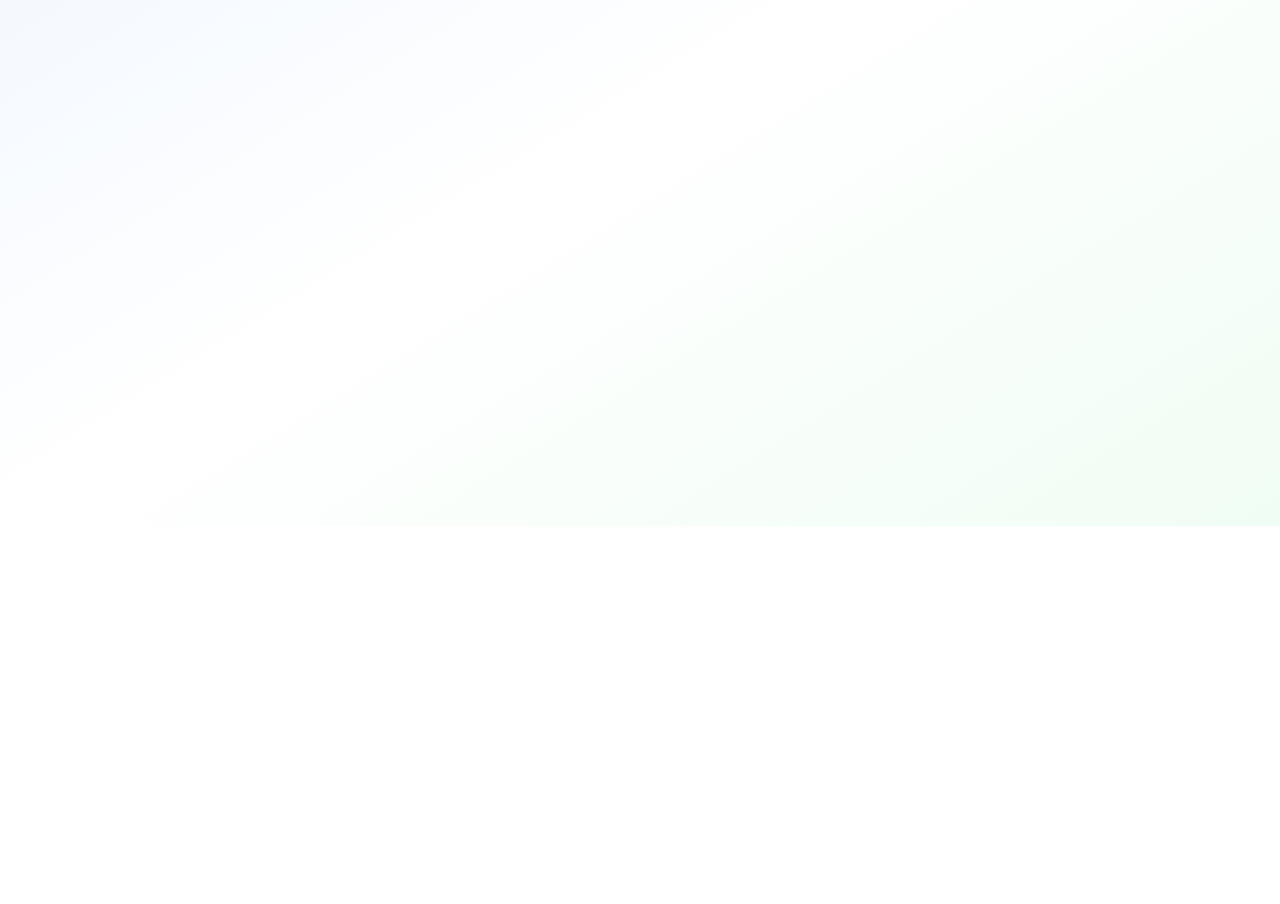
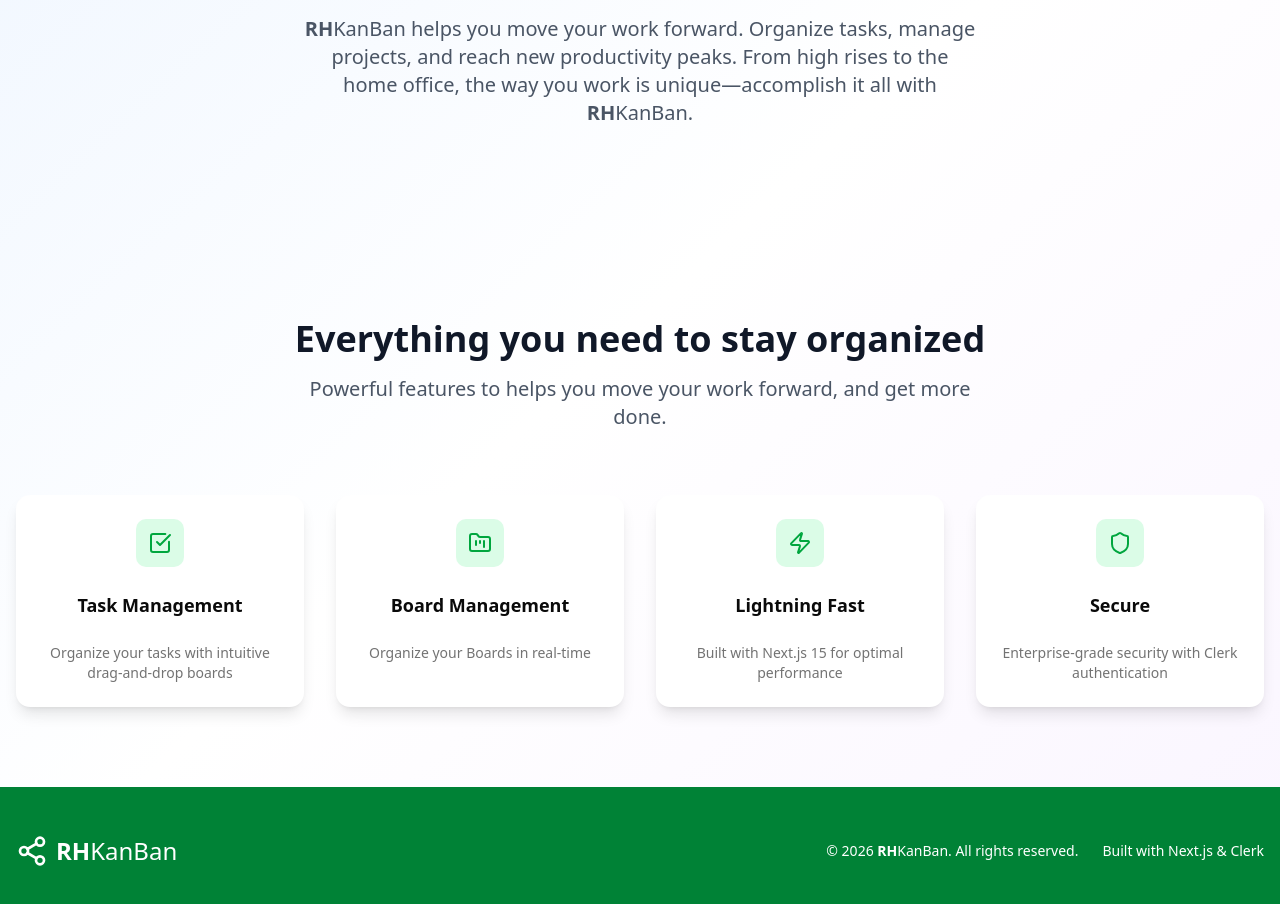
Before and after one commit to rezaHosseini98/kanban-board, a Next.js app: page / in a window 1280 px wide. Shown: the part 274-1178 px from the top of the page. Before the commit the page ends 800 px from the top, so only its background shows below. Built offline with nearby package versions, Linux system fonts and the light colour scheme; no server answers.

Commit message:
feat: add filter to tasks

```diff
--- a/app/boards/[id]/page.tsx
+++ b/app/boards/[id]/page.tsx
@@ -356,7 +356,12 @@
 
   const [filters, setFilters] = useState({
     priority: [] as string[],
-    assignee: [] as string[],
+    assignee: "" as string,
+    dueDate: null as string | null,
+  });
+  const [tempFilters, setTempFilters] = useState({
+    priority: [] as string[],
+    assignee: "" as string,
     dueDate: null as string | null,
   });
   const sensors = useSensors(
@@ -367,23 +372,32 @@
     }),
   );
   // ---Filtering functions--
-  function handleFilterChange(
+  function handleOpenFilter() {
+    setTempFilters({ ...filters });
+    setIsFilterOpen(true);
+  }
+  function handleTempFilterChange(
     type: "priority" | "assignee" | "dueDate",
     value: string | string[] | null,
   ) {
-    setFilters((prev) => ({
+    setTempFilters((prev) => ({
       ...prev,
       [type]: value,
     }));
   }
-
+  function applyFilters() {
+    setFilters({ ...tempFilters });
+    setIsFilterOpen(false);
+  }
   function clearFilter() {
+    const emptyFilters = {
+      priority: [] as string[],
+      assignee: "" as string,
+      dueDate: null as string | null,
+    };
+    setFilters(emptyFilters);
+    setTempFilters(emptyFilters);
     setIsFilterOpen(false);
-    setFilters({
-      priority: [] as string[],
-      assignee: [] as string[],
-      dueDate: null as string | null,
-    });
   }
 
   async function handleUpdateBoard(e: React.FormEvent) {
@@ -577,20 +591,34 @@
   const filteredColumns = columns.map((column) => ({
     ...column,
     tasks: column.tasks.filter((task) => {
-      // Filter by priority
       if (
         filters.priority.length > 0 &&
         !filters.priority.includes(task.priority)
       ) {
         return false;
       }
+
+      if (filters.assignee.trim() !== "") {
+        if (!task.assignee) return false;
+        if (
+          !task.assignee
+            .toLowerCase()
+            .includes(filters.assignee.toLowerCase().trim())
+        ) {
+          return false;
+        }
+      }
+
       if (filters.dueDate && task.due_date) {
         const taskDate = new Date(task.due_date).toDateString();
         const filterDate = new Date(filters.dueDate).toDateString();
         if (taskDate !== filterDate) {
           return false;
         }
+      } else if (filters.dueDate && !task.due_date) {
+        return false;
       }
+
       return true;
     }),
   }));
@@ -606,11 +634,23 @@
             setIsEditingTitle(true);
           }}
           onFilterClick={() => setIsFilterOpen(true)}
-          filterCount={Object.values(filters).reduce(
-            (count, v) =>
-              count + (Array.isArray(v) ? v.length : v !== null ? 1 : 0),
-            0,
-          )}
+          filterCount={Object.values(filters).reduce((count, v) => {
+            if (Array.isArray(v)) {
+              return count + v.length;
+            }
+            if (typeof v === "string" && v.trim() !== "") {
+              return count + 1;
+            }
+            if (
+              v !== null &&
+              v !== undefined &&
+              typeof v !== "string" &&
+              !Array.isArray(v)
+            ) {
+              return count + 1;
+            }
+            return count;
+          }, 0)}
         />
 
         {/* ---------Edit Title/TitleColor----------- */}
@@ -704,16 +744,16 @@
                   {["low", "medium", "high"].map((priority, key) => (
                     <Button
                       onClick={() => {
-                        const newPriorities = filters.priority.includes(
+                        const newPriorities = tempFilters.priority.includes(
                           priority,
                         )
-                          ? filters.priority.filter((p) => p !== priority)
-                          : [...filters.priority, priority];
-                        handleFilterChange("priority", newPriorities);
+                          ? tempFilters.priority.filter((p) => p !== priority)
+                          : [...tempFilters.priority, priority];
+                        handleTempFilterChange("priority", newPriorities);
                       }}
                       key={key}
                       variant={
-                        filters.priority.includes(priority)
+                        tempFilters.priority.includes(priority)
                           ? "default"
                           : "outline"
                       }
@@ -724,23 +764,24 @@
                   ))}
                 </div>
               </div>
-              {/* <div className="space-y-2">
-              <Label>Assignee</Label>
-              <div className="flex flex-wrap gap-2">
-                {["low", "medium", "high"].map((priority, key) => (
-                  <Button key={key} variant={"outline"} size="sm">
-                    {priority.charAt(0).toUpperCase() + priority.slice(1)}
-                  </Button>
-                ))}
+              <div className="space-y-2">
+                <Label htmlFor="filterAssignee">Assignee</Label>
+                <Input
+                  id="filterAssignee"
+                  placeholder="Filter by assignee name..."
+                  value={tempFilters.assignee}
+                  onChange={(e) =>
+                    handleTempFilterChange("assignee", e.target.value)
+                  }
+                />
               </div>
-            </div> */}
               <div className="space-y-2">
                 <Label>due Date</Label>
                 <Input
                   type="date"
-                  value={filters.dueDate || ""}
+                  value={tempFilters.dueDate || ""}
                   onChange={(e) =>
-                    handleFilterChange("dueDate", e.target.value || null)
+                    handleTempFilterChange("dueDate", e.target.value || null)
                   }
                 />
               </div>
@@ -757,7 +798,7 @@
                 <Button
                   type="button"
                   className="cursor-pointer"
-                  onClick={() => setIsFilterOpen(false)}
+                  onClick={applyFilters}
                 >
                   Apply Filter
                 </Button>
--- a/app/page.tsx
+++ b/app/page.tsx
@@ -1,9 +1,114 @@
+"use client";
+
+import {
+  Card,
+  CardContent,
+  CardDescription,
+  CardHeader,
+  CardTitle,
+} from "@/components/ui/card";
+import { CheckSquare, FolderKanban, Zap, Shield, Share2 } from "lucide-react";
 import Navbar from "@/components/Navbar";
 
-export default function Home() {
+export default function HomePage() {
+  const features = [
+    {
+      icon: CheckSquare,
+      title: "Task Management",
+      description: "Organize your tasks with intuitive drag-and-drop boards",
+    },
+    {
+      icon: FolderKanban,
+      title: "Board Management",
+      description: "Organize your Boards  in real-time",
+    },
+    {
+      icon: Zap,
+      title: "Lightning Fast",
+      description: "Built with Next.js 15 for optimal performance",
+    },
+    {
+      icon: Shield,
+      title: "Secure",
+      description: "Enterprise-grade security with Clerk authentication",
+    },
+  ];
+
   return (
-    <div className="min-h-screen bg-linear-to-br from-blue-50 via-white to-green-50">
+    <div className="min-h-screen bg-gradient-to-br from-blue-50 via-white to-purple-50">
       <Navbar />
+
+      {/* Hero Section */}
+      <section className="container mx-auto px-4 py-20 text-center">
+        <div className="max-w-4xl mx-auto">
+          <h1 className="text-5xl md:text-6xl font-bold text-gray-900 mb-6">
+            Organize work and life,{" "}
+            <span className="text-green-600">finally.</span>
+          </h1>
+          <p className="text-xl text-gray-600 mb-8 max-w-2xl mx-auto">
+            <span className="font-bold">RH</span>KanBan helps you move your work
+            forward. Organize tasks, manage projects, and reach new productivity
+            peaks. From high rises to the home office, the way you work is
+            unique—accomplish it all with <span className="font-bold">RH</span>
+            KanBan.
+          </p>
+        </div>
+      </section>
+
+      {/* Features Section */}
+      <section className="container mx-auto px-4 py-20">
+        <div className="text-center mb-16">
+          <h2 className="text-3xl md:text-4xl font-bold text-gray-900 mb-4">
+            Everything you need to stay organized
+          </h2>
+          <p className="text-xl text-gray-600 max-w-2xl mx-auto">
+            Powerful features to helps you move your work forward, and get more
+            done.
+          </p>
+        </div>
+
+        <div className="grid md:grid-cols-2 lg:grid-cols-4 gap-8">
+          {features.map((feature, index) => (
+            <Card
+              key={index}
+              className="border-0 shadow-lg hover:shadow-xl transition-shadow"
+            >
+              <CardHeader className="text-center">
+                <div className="mx-auto w-12 h-12 bg-green-100 rounded-lg flex items-center justify-center mb-4">
+                  <feature.icon className="h-6 w-6 text-green-600" />
+                </div>
+                <CardTitle className="text-lg">{feature.title}</CardTitle>
+              </CardHeader>
+              <CardContent>
+                <CardDescription className="text-center">
+                  {feature.description}
+                </CardDescription>
+              </CardContent>
+            </Card>
+          ))}
+        </div>
+      </section>
+
+      {/* Footer */}
+      <footer className="bg-green-700 text-white py-12">
+        <div className="container mx-auto px-4">
+          <div className="flex flex-col md:flex-row justify-between items-center">
+            <div className="flex items-center space-x-2 mb-4 md:mb-0">
+              <Share2 className="h-6 w-6 sm:h-8 sm:w-8" />
+              <span className="text-xl sm:text-2xl  ">
+                <span className="font-bold">RH</span>KanBan
+              </span>
+            </div>
+            <div className="flex items-center space-x-6 text-sm ">
+              <span>
+                © 2026 <span className="font-bold">RH</span>KanBan. All rights
+                reserved.
+              </span>
+              <span>Built with Next.js & Clerk</span>
+            </div>
+          </div>
+        </div>
+      </footer>
     </div>
   );
 }
--- /dev/null
+++ b/components/skeleton/LandingPageSkelton.tsx
@@ -0,0 +1,72 @@
+import { Card, CardContent, CardHeader } from "@/components/ui/card";
+
+export default function LandingPageSkelton() {
+  return (
+    <div className="min-h-screen bg-gradient-to-br from-blue-50 via-white to-purple-50 animate-pulse">
+      {/* Navbar Skeleton */}
+      <nav className="h-16 border-b border-gray-200 bg-white/50 flex items-center justify-between px-6">
+        <div className="h-6 w-32 bg-gray-200 rounded" />
+        <div className="flex space-x-4">
+          <div className="h-8 w-20 bg-gray-200 rounded" />
+          <div className="h-8 w-20 bg-gray-200 rounded" />
+        </div>
+      </nav>
+
+      {/* Hero Section Skeleton */}
+      <section className="container mx-auto px-4 py-20 text-center">
+        <div className="max-w-4xl mx-auto flex flex-col items-center">
+          {/* Hero Title */}
+          <div className="h-12 md:h-14 bg-gray-200 rounded w-3/4 mb-4" />
+          <div className="h-12 md:h-14 bg-gray-200 rounded w-1/2 mb-8" />
+
+          {/* Hero Description Lines */}
+          <div className="h-4 bg-gray-200 rounded w-full max-w-2xl mb-3" />
+          <div className="h-4 bg-gray-200 rounded w-11/12 max-w-2xl mb-3" />
+          <div className="h-4 bg-gray-200 rounded w-3/4 max-w-2xl" />
+        </div>
+      </section>
+
+      {/* Features Section Skeleton */}
+      <section className="container mx-auto px-4 py-20">
+        <div className="text-center mb-16 flex flex-col items-center">
+          {/* Section Title */}
+          <div className="h-8 md:h-10 bg-gray-200 rounded w-2/3 max-w-md mb-4" />
+          {/* Section Subtitle */}
+          <div className="h-5 bg-gray-200 rounded w-1/2 max-w-sm" />
+        </div>
+
+        {/* 4 Cards Grid */}
+        <div className="grid md:grid-cols-2 lg:grid-cols-4 gap-8">
+          {Array.from({ length: 4 }).map((_, index) => (
+            <Card key={index} className="border-0 shadow-lg bg-white/60">
+              <CardHeader className="text-center flex flex-col items-center">
+                {/* Icon Skeleton */}
+                <div className="mx-auto w-12 h-12 bg-gray-200 rounded-lg mb-4" />
+                {/* Card Title */}
+                <div className="h-5 bg-gray-200 rounded w-1/2" />
+              </CardHeader>
+              <CardContent className="flex flex-col items-center">
+                {/* Card Description Lines */}
+                <div className="h-3 bg-gray-200 rounded w-full mb-2" />
+                <div className="h-3 bg-gray-200 rounded w-4/5" />
+              </CardContent>
+            </Card>
+          ))}
+        </div>
+      </section>
+
+      {/* Footer Skeleton */}
+      <footer className="bg-gray-200 py-12 mt-auto">
+        <div className="container mx-auto px-4">
+          <div className="flex flex-col md:flex-row justify-between items-center opacity-60">
+            <div className="h-8 w-36 bg-gray-300 rounded mb-4 md:mb-0" />
+            <div className="flex space-x-6">
+              <div className="h-4 w-48 bg-gray-300 rounded" />
+              <div className="h-4 w-32 bg-gray-300 rounded" />
+            </div>
+          </div>
+        </div>
+      </footer>
+    </div>
+  );
+}
--- a/lib/supabase/SuperbaseProvider.tsx
+++ b/lib/supabase/SuperbaseProvider.tsx
@@ -4,6 +4,7 @@
 import { createClient, SupabaseClient } from "@supabase/supabase-js";
 import { useSession } from "@clerk/nextjs";
 import DashboardSkelton from "@/components/skeleton/DashboardSkelton";
+import LandingPageSkelton from "@/components/skeleton/LandingPageSkelton";
 
 type SupabaseContext = {
   supabase: SupabaseClient | null;
@@ -42,7 +43,7 @@
 
   return (
     <Context.Provider value={{ supabase, isLoaded }}>
-      {!isLoaded ? <DashboardSkelton /> : children}
+      {!isLoaded ? <LandingPageSkelton /> : children}
     </Context.Provider>
   );
 }
```
